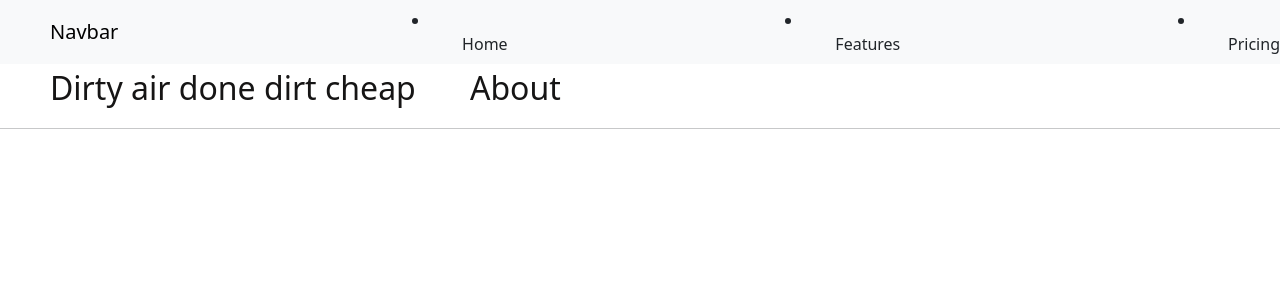
After one commit to PatrickVilladsen/3_semester_projekt_4B, a Python web app: template templates/base.html in a window 1280 px wide. The commit adds this page. Shown: the top 300 px of the page. Run offline with Jinja, Linux system fonts and the light colour scheme; the template is opened without the code that fills it, so the values that code supplies are empty.

Commit message:
Føjet Frederiks html filer ind

```diff
--- /dev/null
+++ b/templates/base.html
@@ -0,0 +1,42 @@
+<!DOCTYPE html>
+<html lang="en">
+<nav class="navbar navbarand-lg bg-body-tertiary">
+    <a class="navbar-brand" href="#">Navbar</a>
+        <li class="nav-item">
+          <a class="nav-link active" aria-cursrent="page" href="#">Home</a>
+        <li class="nav-item">
+          <a class="nav-link" href="#">Features</a>
+        </li>
+        <li class="nav-item">
+          <a class="nav-link" href="#">Pricing</a>
+        </ul>
+        </li>
+      </ul>
+    </div>
+  </div>
+</nav>
+    <meta charset="UTF-8">
+    <meta name="viewport" content="width"=devide-width, initial-scale=1>
+    <title>{% block title %} {% endblock %} - FlaskApp</title>
+    <link href="https://cdn.jsdelivr.net/npm/bootstrap@5.3.8/dist/css/bootstrap.min.css" rel="stylesheet" integrity="sha384-sRIl4kxILFvY47J16cr9ZwB07vP4J8+LH7qKQnuqkuIAvNWLzeN8tE5YBujZqJLB" crossorigin="anonymous">
+    <style>
+        nav a {
+            color: #161515;
+            font-size: 2em;
+            margin-left: 50px;
+            text-decoration: none
+        }
+    </style>
+</head>
+<body>
+    <nav>
+        <a href="#">Dirty air done dirt cheap</a>
+        <a href="#">About</a>
+    </nav>
+    <hr>
+    <script src="https://cdn.jsdelivr.net/npm/bootstrap@5.3.8/dist/js/bootstrap.bundle.min.js" integrity="sha384-FKyoEForCGlyvwx9Hj09JcYn3nv7wiPVlz7YYwJrWVcXK/BmnVDxM+D2scQbITxI" crossorigin="anonymous"></script>
+    <div class="content">
+        {% block content %} {% endblock %}
+    </div>
+</body>
+</html>
--- a/templates/data.html
+++ /dev/null
@@ -1,5 +0,0 @@
-{% block title %}Data{% endblock %}
-{% block content %}
-<h1>Data Dashboard</h1>
-<b>Data er : {{all_data}}</b>
-{% endblock %}
```
Also changed, not shown: templates/index.html (+7 -2 lines).
